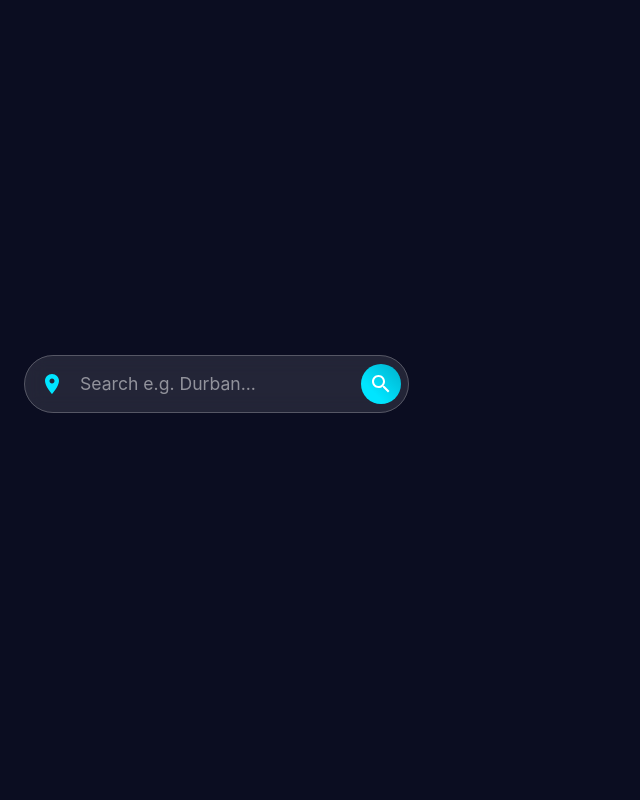
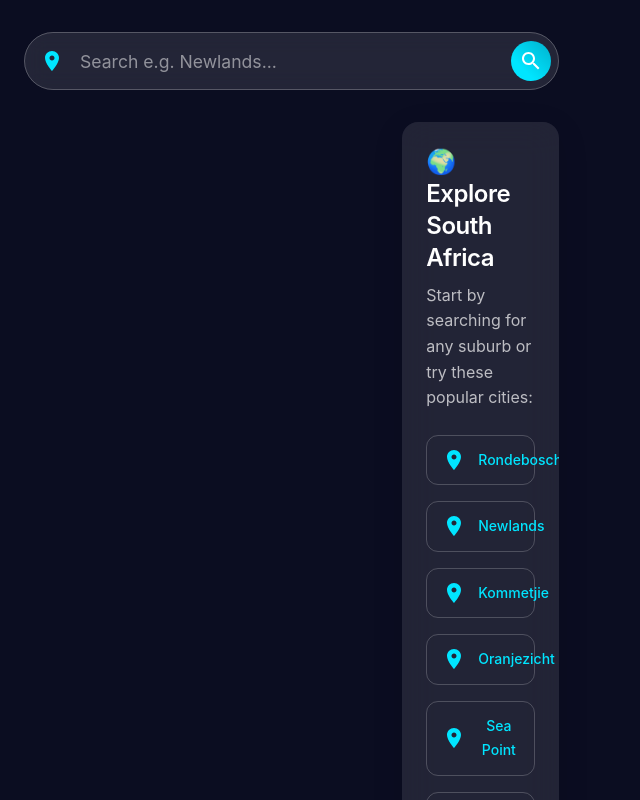
Before and after one commit to WuTangLan1/CapeWeather, a React (Vite) app: page / in a window 1280 px wide. Shown: the top 800 px of the page, without its empty margins (0-640 px from the left). Built offline with nearby package versions, Linux system fonts and the light colour scheme.

Commit message:
updating to cape town

```diff
--- a/src/components/Home.jsx
+++ b/src/components/Home.jsx
@@ -1,9 +1,23 @@
 // src/pages/Home.jsx
+
 import { useSelector } from 'react-redux';
-import { Grid, Container, Box, Skeleton, Typography, Stack } from '@mui/material';
+import { Grid, Container, Box, Skeleton, Typography, Stack, Card, Button } from '@mui/material';
+import { Place } from '@mui/icons-material';
+import { motion } from 'framer-motion';
 import SearchBar from '../components/SearchBar';
 import WeatherCard from '../components/WeatherCard';
 import WeatherMap from '../components/WeatherMap';
+
+const defaultCities = [
+  'Rondebosch',
+  'Newlands',
+  'Kommetjie',
+  'Oranjezicht',
+  'Sea Point',
+  'Claremont',
+  'Constantia',
+  'Camps Bay'
+];
 
 export default function Home() {
   const { locations, loading, error } = useSelector(state => state.weather);
@@ -15,26 +29,102 @@ export default function Home() {
       </Box>
 
       {error && (
-        <Typography color="error" textAlign="center">
-          Error: {error}
-        </Typography>
+        <motion.div
+          initial={{ opacity: 0 }}
+          animate={{ opacity: 1 }}
+        >
+          <Box
+            sx={{
+              bgcolor: 'error.dark',
+              color: 'white',
+              p: 2,
+              borderRadius: 2,
+              display: 'flex',
+              alignItems: 'center',
+              gap: 2
+            }}
+          >
+            <Typography variant="body1">⚠️ {error}</Typography>
+          </Box>
+        </motion.div>
       )}
 
       <Grid container spacing={4}>
         <Grid item xs={12} md={8}>
           {loading ? (
-            <Skeleton variant="rounded" height={500} />
+            <motion.div
+              initial={{ opacity: 0 }}
+              animate={{ opacity: 1 }}
+            >
+              <Skeleton
+                variant="rounded"
+                height={500}
+                sx={{
+                  bgcolor: 'rgba(255, 255, 255, 0.1)',
+                  borderRadius: '16px'
+                }}
+              />
+            </motion.div>
           ) : (
             <WeatherMap locations={locations} />
           )}
         </Grid>
 
         <Grid item xs={12} md={4}>
-          <Stack spacing={3}>
-            {locations.map((location, index) => (
-              <WeatherCard key={index} data={location} />
-            ))}
-          </Stack>
+          {locations.length === 0 ? (
+            <motion.div
+              initial={{ opacity: 0 }}
+              animate={{ opacity: 1 }}
+              transition={{ delay: 0.3 }}
+            >
+              <Card sx={{
+                p: 3,
+                bgcolor: 'rgba(255, 255, 255, 0.05)',
+                backdropFilter: 'blur(16px)',
+                borderRadius: '16px'
+              }}>
+                <Typography variant="h5" gutterBottom sx={{ fontWeight: 600 }}>
+                  🌍 Explore South Africa
+                </Typography>
+                <Typography variant="body1" color="textSecondary" sx={{ mb: 3 }}>
+                  Start by searching for any suburb or try these popular cities:
+                </Typography>
+
+                <Stack spacing={2}>
+                  {defaultCities.map((city) => (
+                    <Button
+                      key={city}
+                      variant="outlined"
+                      fullWidth
+                      sx={{
+                        justifyContent: 'flex-start',
+                        py: 1.5,
+                        borderColor: 'rgba(255, 255, 255, 0.2)',
+                        '&:hover': {
+                          borderColor: 'primary.main',
+                          bgcolor: 'rgba(0, 229, 255, 0.05)'
+                        }
+                      }}
+                    >
+                      <Place sx={{ color: 'primary.main', mr: 1.5 }} />
+                      {city}
+                    </Button>
+                  ))}
+                </Stack>
+              </Card>
+            </motion.div>
+          ) : (
+            <motion.div
+              initial={{ opacity: 0, y: 20 }}
+              animate={{ opacity: 1, y: 0 }}
+            >
+              <Stack spacing={3}>
+                {locations.map((location, index) => (
+                  <WeatherCard key={index} data={location} />
+                ))}
+              </Stack>
+            </motion.div>
+          )}
         </Grid>
       </Grid>
     </Container>
--- a/src/components/SearchBar.jsx
+++ b/src/components/SearchBar.jsx
@@ -6,11 +6,11 @@ import { fetchWeather } from '../features/weatherSlice';
 import { motion } from 'framer-motion';
 
 const placeholderVariants = [
-  "Cape Town",
-  "Johannesburg",
-  "Durban",
-  "Pretoria",
-  "Port Elizabeth"
+  "Rondebosch",
+  "Newlands",
+  "Kommetjie",
+  "Oranjezicht",
+  "Sea Point"
 ];
 
 export default function SearchBar() {
@@ -31,7 +31,8 @@ export default function SearchBar() {
 
   const handleSearch = () => {
     if (query.trim()) {
-      dispatch(fetchWeather(query));
+      const formattedQuery = `${query.trim()}, Cape Town`;
+      dispatch(fetchWeather(formattedQuery));
       setQuery('');
     }
   };
--- a/src/components/WeatherMap.jsx
+++ b/src/components/WeatherMap.jsx
@@ -20,8 +20,8 @@ export default function WeatherMap({ locations }) {
   return (
     <div style={{ height: '500px', borderRadius: '16px', overflow: 'hidden' }}>
       <MapContainer
-        center={[-28.4796, 24.6981]}
-        zoom={5}
+        center={[-33.9249, 18.4241]}
+        zoom={11}  // Closer zoom level
         style={{ height: '100%', width: '100%' }}
         // Add key to force re-render when locations change
         key={locations.length}
--- a/src/styles/theme.js
+++ b/src/styles/theme.js
@@ -1,4 +1,4 @@
-// src/styles/theme.js
+// src\styles\theme.js
 import { createTheme } from '@mui/material/styles';
 
 export const theme = createTheme({
@@ -6,13 +6,44 @@ export const theme = createTheme({
     mode: 'dark',
     primary: {
       main: '#00e5ff',
+      contrastText: '#0B0D21'
     },
     background: {
       default: '#0B0D21',
-      paper: '#1A1C2E',
+      paper: '#1A1C2E'
     },
+    text: {
+      primary: '#FFFFFF',
+      secondary: 'rgba(255, 255, 255, 0.7)'
+    }
   },
   typography: {
     fontFamily: "'Inter', sans-serif",
+    h5: {
+      fontWeight: 700,
+      letterSpacing: '-0.02em'
+    },
+    body1: {
+      lineHeight: 1.6
+    }
   },
+  components: {
+    MuiButton: {
+      styleOverrides: {
+        root: {
+          textTransform: 'none',
+          borderRadius: '12px',
+          transition: 'all 0.2s ease'
+        }
+      }
+    },
+    MuiCard: {
+      styleOverrides: {
+        root: {
+          boxShadow: '0 8px 32px rgba(0, 0, 0, 0.1)',
+          transition: 'all 0.3s ease'
+        }
+      }
+    }
+  }
 });
```
